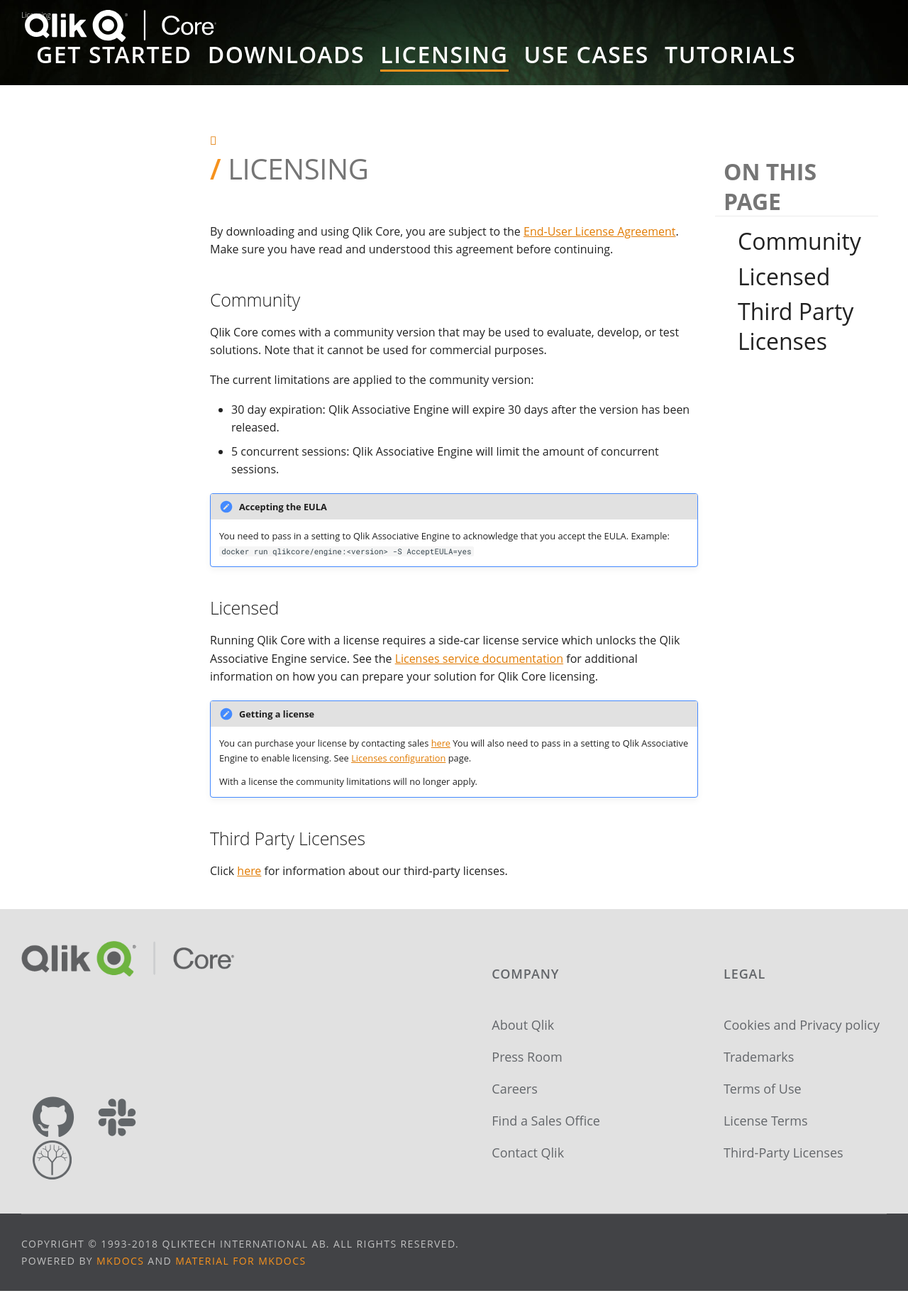
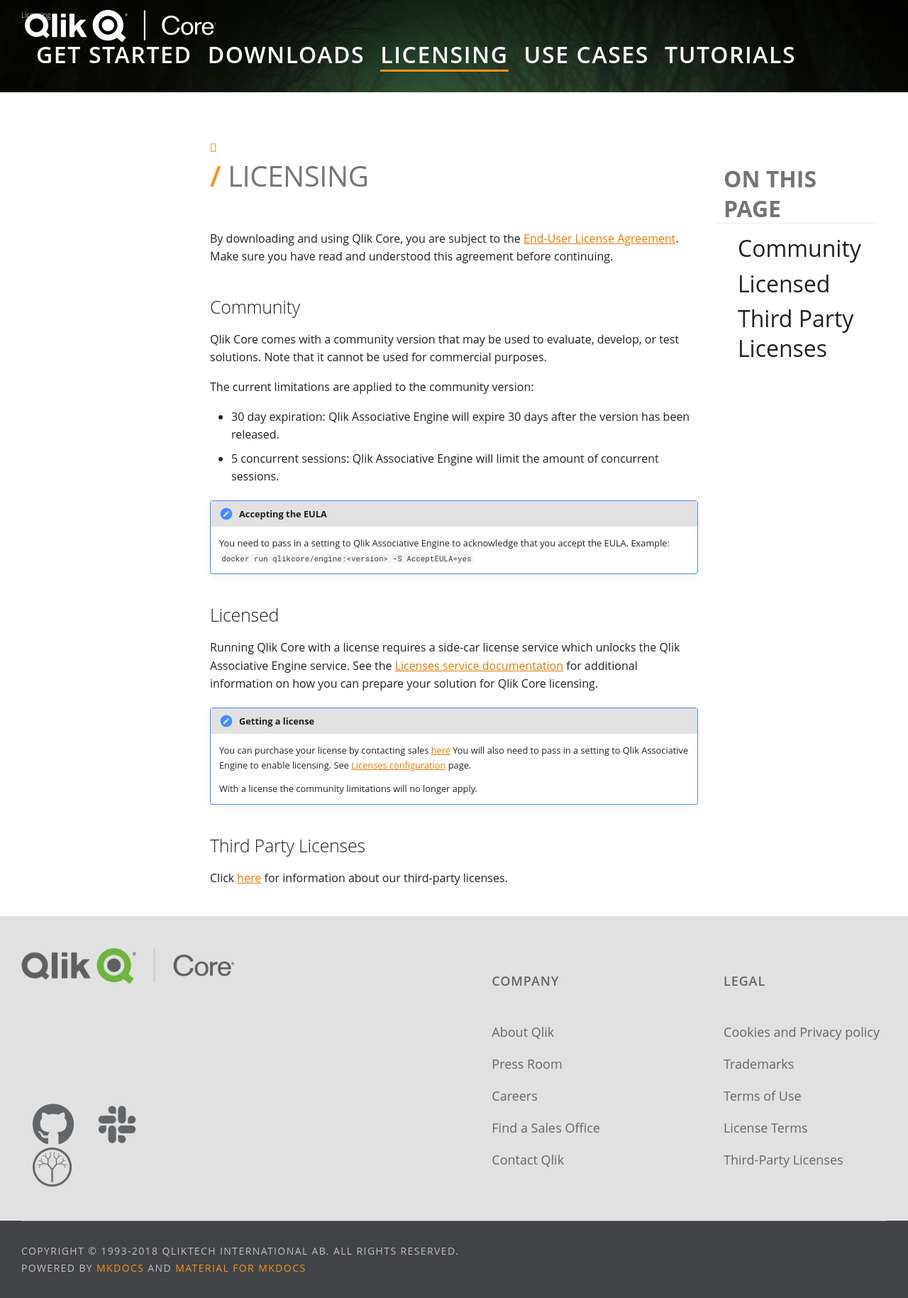
Before and after one commit to qlik-oss/core-website, an MkDocs documentation site: the page built from docs/licensing.md, in a window 1280 px wide. Shown: the whole page at 71% size. Built offline with MkDocs 1.6.1 and Material for MkDocs 9.7.7, drawn with Linux system fonts in a browser that asks for light colours; nearby versions of some CDN libraries; library files that are not in the unit come from our copies; comment, search, counter and statistics services are not loaded.

Commit message:
Increasing header height (#414)

```diff
--- a/docs/stylesheets/custom-style.css
+++ b/docs/stylesheets/custom-style.css
@@ -91,7 +91,7 @@
   .md-header-sub {
     background-color: #000;
     background-image:URL('../images/marketing-background.jpg');
-    height: 120px;
+    height: 130px;
     background-repeat: no-repeat;
     background-size: cover;
   }
```
